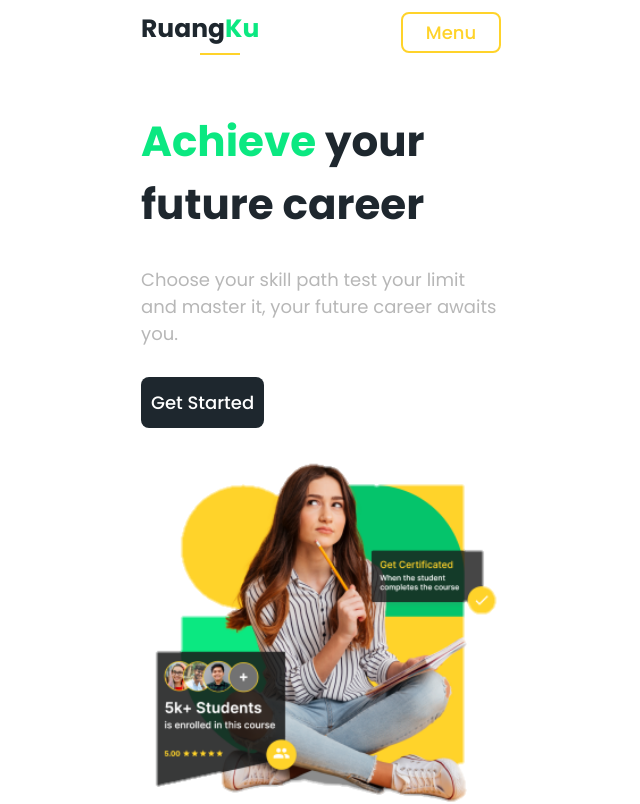
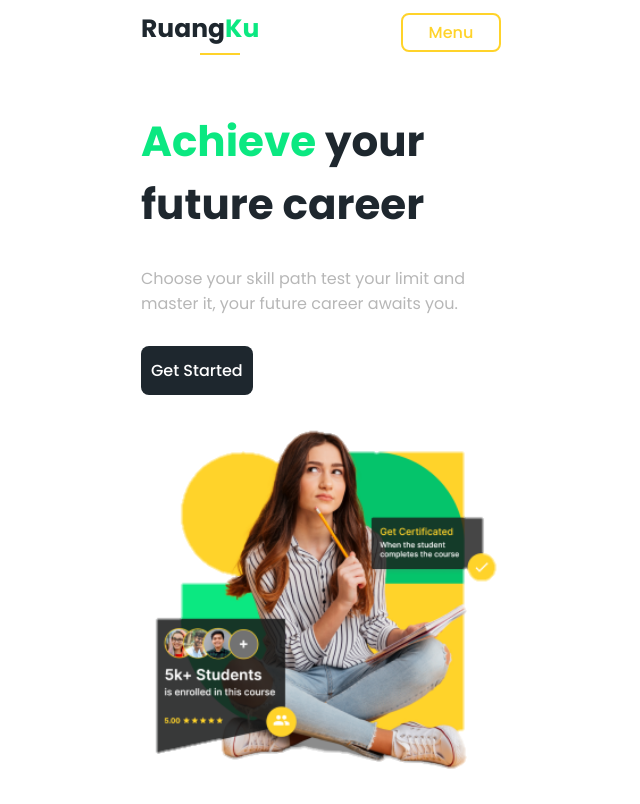
Before and after one commit to edmilson-dk/ruangku, a React (Create React App) app: page / in a window 1280 px wide. Shown: the top 804 px of the page, without its empty margins (319-959 px from the left). Built offline with nearby package versions, Linux system fonts and the light colour scheme; the HTML template or start-up script is replaced by a standard one.

Commit message:
refactor: updated sizes to fonts

```diff
--- a/src/styles/theme.js
+++ b/src/styles/theme.js
@@ -12,7 +12,8 @@ const theme = {
   },
   fontSizes: {
     mobile: {
-      sm: '1.8rem',
+      xs: '1.4rem',
+      sm: '1.6rem',
       md: '2.5rem',
       lg: '4.2rem',
     }
```
